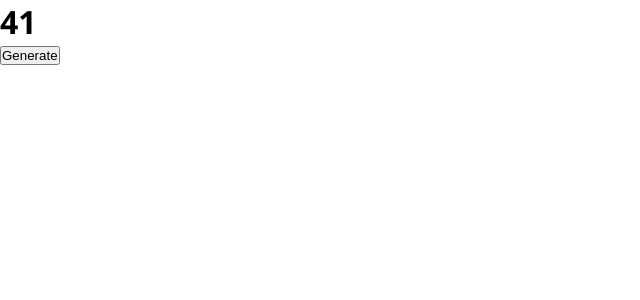
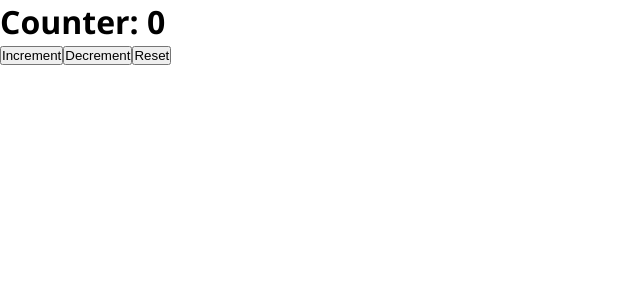
Before and after one commit to DimSkakovskyi/Hw-js-21, a React (Vite) app: page / in a window 1280 px wide. Shown: the top 300 px of the page, without its empty margins (0-640 px from the left). Built offline with nearby package versions, Linux system fonts and the light colour scheme.

Commit message:
7-state-via-props

```diff
--- a/src/App.tsx
+++ b/src/App.tsx
@@ -1,7 +1,22 @@
-import Random from './components/Random.tsx';
+import Counter from './components/Counter';
+import Button from './components/Button';
+import { useState } from 'react';
 
 const App = () => {
-  return <div><Random min={40} max={70} /></div>
-};
+  const [count, setCount] = useState(0);
+
+  const incrementCount = () => setCount(count + 1);
+
+  const decrementCount = () => setCount(count - 1);
+
+  const resetCount = () => setCount(0);
+
+  return <div>
+    <Counter count={count}/>
+    <Button onClick={incrementCount} caption='Increment'/>
+    <Button onClick={decrementCount} caption='Decrement'/>
+    <Button onClick={resetCount} caption='Reset'/>
+  </div>;
+}
 
 export default App;
--- /dev/null
+++ b/src/components/Button.tsx
@@ -0,0 +1,12 @@
+interface ButtonProps {
+  caption: string,
+  onClick: () => void;
+}
+
+const Button = ({ caption, onClick }: ButtonProps) => {
+  return (
+    <button onClick={onClick}>{caption}</button>
+  );
+};
+
+export default Button;
--- /dev/null
+++ b/src/components/Counter.tsx
@@ -0,0 +1,9 @@
+interface CounterProps {
+  count: number;
+}
+
+const Counter = ({ count }: CounterProps) => {
+  return <h1>Counter: {count}</h1>
+}
+
+export default Counter;
--- a/src/components/Random.tsx
+++ /dev/null
@@ -1,24 +0,0 @@
-import { useState } from 'react';
-import randomizer from '../utils/randomizer';
-
-interface RandomProps {
-  min: number;
-  max: number;
-}
-
-const Random = ({min, max}: RandomProps) => {
-  const [num, setNum] = useState(randomizer(min, max));
-
-  const changeNum = () => {
-    setNum(randomizer(min, max));
-  };
-
-  return (
-    <div>
-      <h1>{num}</h1>
-      <button onClick={changeNum}>Generate</button>
-    </div>
-  );
-};
-
-export default Random;
--- a/src/utils/randomizer.ts
+++ /dev/null
@@ -1,5 +0,0 @@
-const randomizer = (from: number = 0, to: number = 100) => {
-  return Math.floor(Math.random() * (to - from + 1)) + from;
-};
-
-export default randomizer;
```
